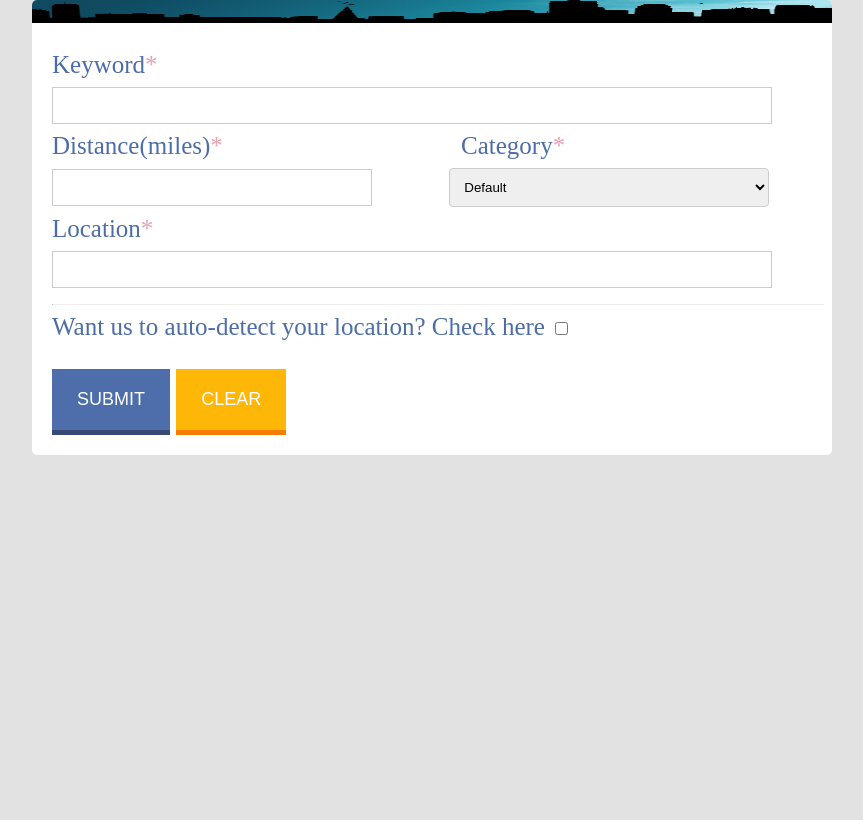
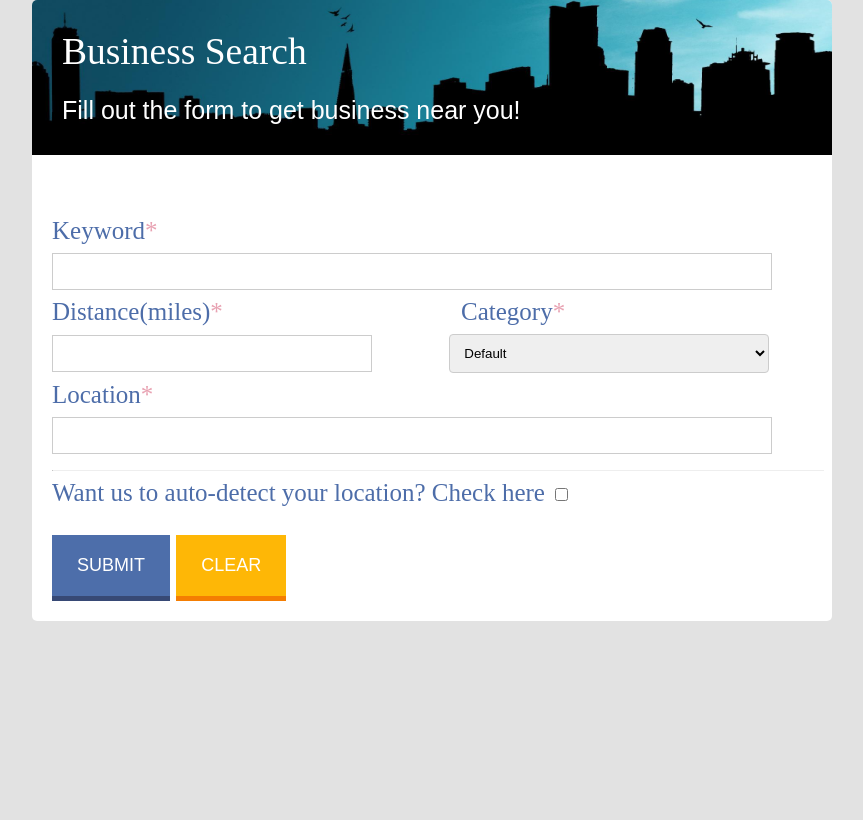
Before and after one commit to kallatitharun/kallatitharun.github.io, a Flask app: page / in a window 1280 px wide. Shown: the top 820 px of the page, without its empty margins (208-1071 px from the left). Before the commit the page ends 455 px from the top, so only its background shows below. Run offline with Flask 2, Linux system fonts and the light colour scheme.

Commit message:
final hw6

```diff
--- a/17241a05e4_Web_tech.html
+++ b/17241a05e4_Web_tech.html
@@ -24,7 +24,9 @@ th, td {
   </tr>
   <tr>
     <td>Link to Homework #5</td>
-    <td><a href= "https://kallatitharun.github.io/17241a05e4_hw6.html">Link to Homework #6</a></td>
+    <td><a href= "https://kallatitharun.github.io/17241a05e4_hw6.html">Link to Homework #6</a>
+    <a href="http://kalthor.wl.r.appspot.com/index?Keyword=indian&lat=34.021&lng=-118.27919&Distance=17000&Category=all">Api Call Link</a>
+    </td>
   </tr>
   <tr>
     <td>Link to Homework #7</td>
--- a/static/index.html
+++ b/static/index.html
@@ -12,6 +12,9 @@
                 Fill out the form to get business near you!</h4>
         </div>
         <br>
+<div id="form-div">
+
+
     <form id='form'>
 
     <label for="Keyword" style="color: #4d6da9">Keyword<span style="color:#e8a2b2">*</span></label><br>
@@ -38,6 +41,7 @@
         <button type="submit" class="submit-btn">SUBMIT</button>
     <input type="reset" value="CLEAR" class="reset-btn">
     </form>
+</div>
     </div>
     <div id="insert"></div>
     <div id="insert_here"></div>
--- a/static/mystyle.css
+++ b/static/mystyle.css
@@ -109,7 +109,7 @@ body{
 
   #div1{
     color: white;
-    height: 23%;
+    height: auto;
     padding: 0%;
     background-image: url('./banner.jpeg');
     background-size: 100% 250%;
@@ -130,7 +130,9 @@ body{
       font-family: sans-serif;
       padding-bottom:30px;
   }
-
+#form-div{
+    height:auto;
+}
   #Keyword, #Location{
   width: 90%;
   padding: 10px 10px;
@@ -199,6 +201,7 @@ body{
     text-align: center;
     display: inline-block;
     box-shadow: 0 5px #374975;
+
    }
 
    .reset-btn{
```
